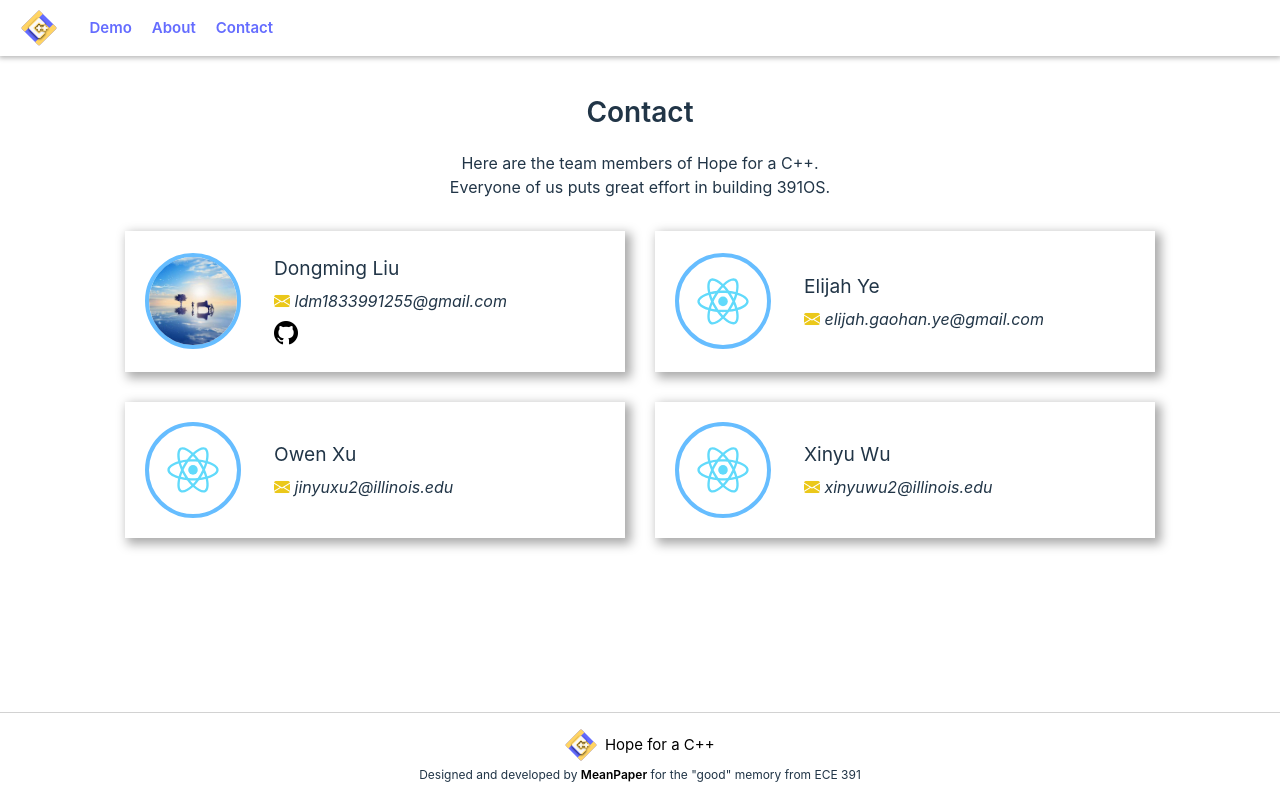
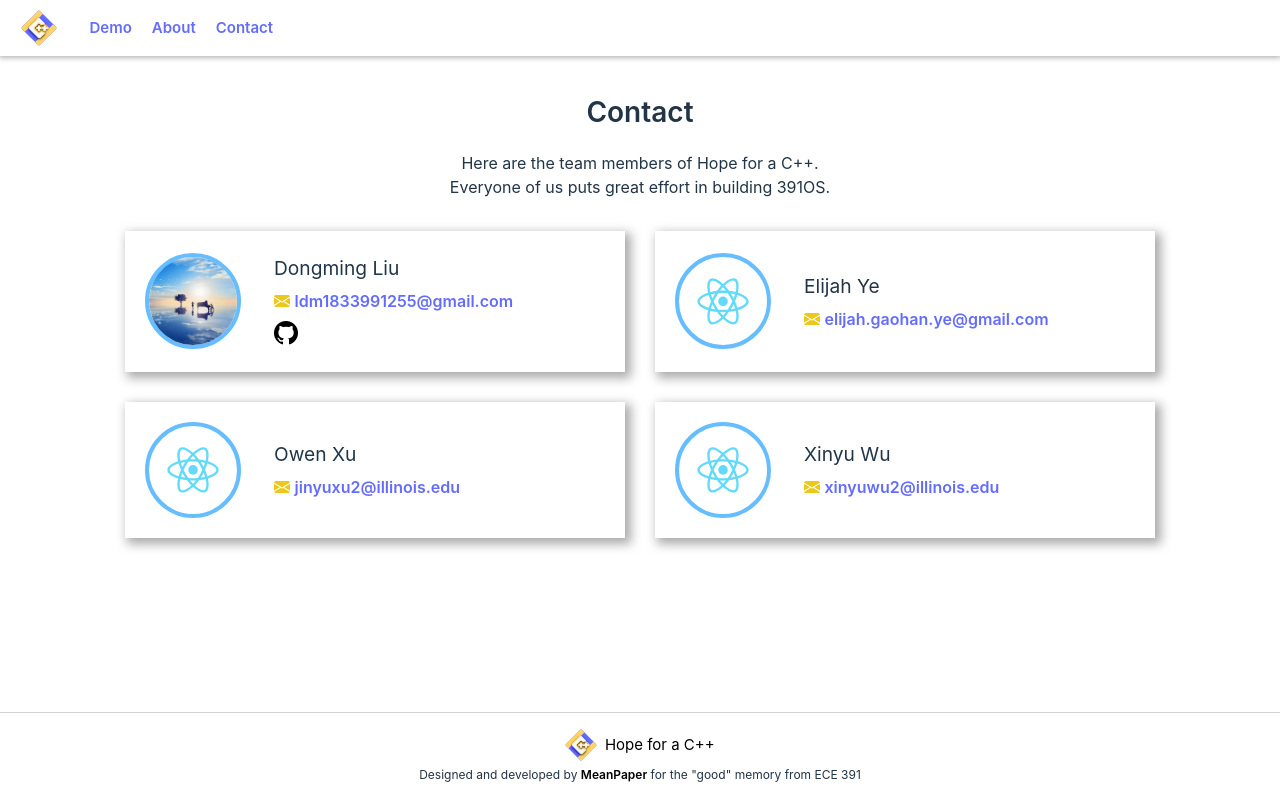
Before and after one commit to ScreamingPigeon/391OS, a React (Create React App) app: page /contact in a window 1280 px wide. Built offline with nearby package versions, Linux system fonts and the light colour scheme.

Commit message:
updated contact card email interface

```diff
--- a/src/components/ContactCard.js
+++ b/src/components/ContactCard.js
@@ -36,7 +36,7 @@ const ContactCard = ({person, className}) => {
         <img className='profile-picture' src={person.profilePic} alt={`${person.name}'s avatar`} />
         <div className='profile-info'>
             <div className='person-name'>{person.name}</div>
-            <div className='person-email'><i className="bi bi-envelope-fill mail-icon"></i> <i>{person.email}</i> </div>
+            <div className='person-email'><i className="bi bi-envelope-fill mail-icon"></i> <a href={`mailto:${person.email}`}>{person.email}</a> </div>
             {Object.keys(person).includes('socialMedias') && <SocialMediaSection socialMedias={person.socialMedias}/>}
         </div>
     </div>);
```
